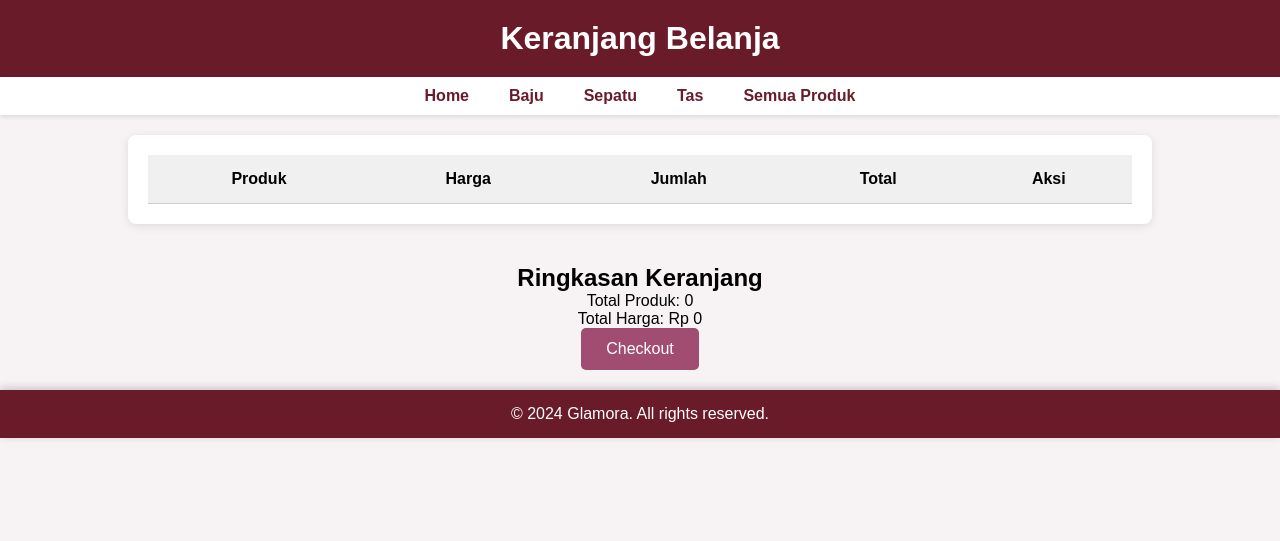
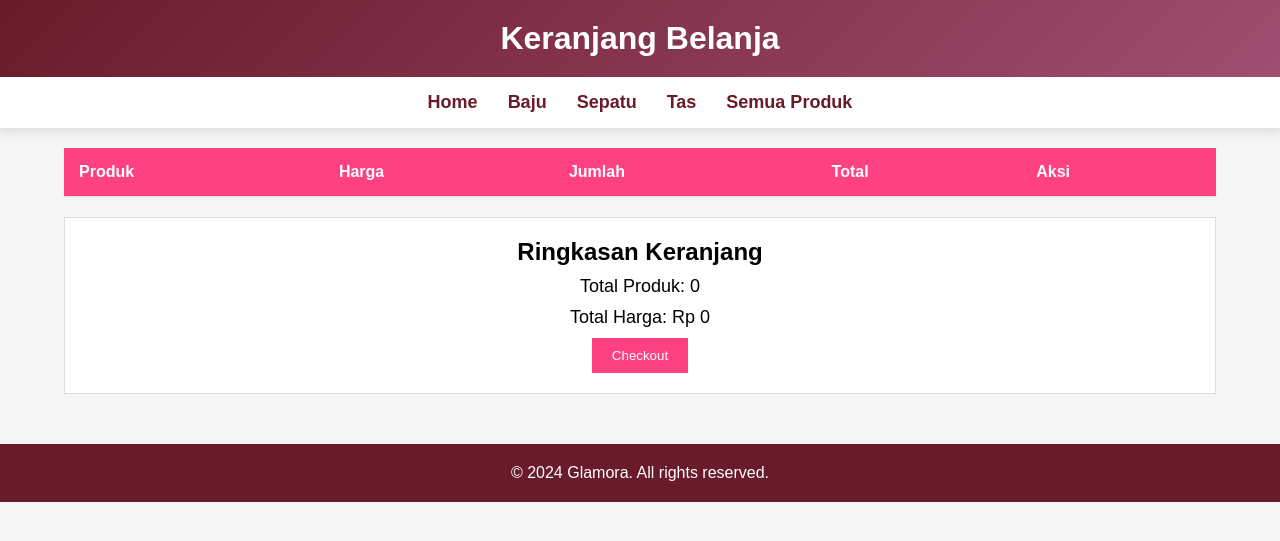
Before and after one commit to Project-akhir-BdgAICamp/FontendxBackend, a PHP site: page /shopping-cart.html in a window 1280 px wide. Shown: the top 541 px of the page. Run offline with PHP 8.4, Linux system fonts and the light colour scheme; lists and menus that the app fills with data are empty.

Commit message:
updatelagi

```diff
--- a/baju.html
+++ b/baju.html
@@ -24,7 +24,7 @@
   <section class="products">
     <!-- Produk Cowok -->
     <div class="product">
-      <img src="baju-cowok1.jpg" alt="Baju Cowok 1">
+      <img src="" alt="Baju Cowok 1">
       <h3>Kemeja Formal Cowok</h3>
       <p>Rp 250.000</p>
       <a href="detail-produk.html?produk=kemeja-formal-cowok" style="text-decoration: none;">
@@ -81,7 +81,7 @@
 
 
   <footer>
-    <p>&copy; 2024 Toko Online. All rights reserved.</p>
+    <p>&copy; 2024 Glamora. All rights reserved.</p>
   </footer>
 
 </body>
--- a/index.html
+++ b/index.html
@@ -29,11 +29,12 @@
   <div id="sideMenu" class="side-menu">
     <a href="#" class="close-btn" onclick="toggleMenu()">×</a>
     <a href="profil.html">Profil</a>
+    <a href="shopping-cart.html">Keranjang</a>
     <a href="index.html">Home</a>
     <a href="baju.html">Baju</a>
     <a href="sepatu.html">Sepatu</a>
     <a href="tas.html">Tas</a>
-    <a href="#">Semua Produk</a>
+    <a href="semuaproduk.html">Semua Produk</a>
   </div>
 
  <!-- Header dengan background gradient dan logo di atasnya -->
--- a/profil.html
+++ b/profil.html
@@ -25,7 +25,7 @@
       <h2>Informasi Akun</h2>
       <img src="https://via.placeholder.com/150" alt="Foto Profil" class="profile-pic">
       <p>Nama: <span id="userName">Fasya</span></p>
-      <p>Email: <span id="userEmail">fasy@example.com</span></p>
+      <p>Email: <span id="userEmail">fasya@example.com</span></p>
       <p>Nomor Telepon: <span id="userPhone">0812-3456-7890</span></p>
       <p>Alamat: <span id="userAddress">Jalan Contoh No. 123, Kota</span></p>
     </div>
--- a/shopping-cart.html
+++ b/shopping-cart.html
@@ -4,6 +4,7 @@
   <meta charset="UTF-8">
   <meta name="viewport" content="width=device-width, initial-scale=1.0">
   <link rel="stylesheet" href="styleshopping.css">
+  <link rel="stylesheet" href="styleindex.css">
   <title>Keranjang Belanja</title>
 </head>
 <body>
--- a/styleshopping.css
+++ b/styleshopping.css
@@ -1,146 +1,135 @@
-* {
+/* General Styles */
+body {
+    font-family: 'Arial', sans-serif;
     margin: 0;
     padding: 0;
-    box-sizing: border-box;
-}
-
-body {
-    font-family: 'Arial', sans-serif;
-    background-color: #f7f3f4;
-    display: flex;
-    flex-direction: column;
-    align-items: center;
+    background-color: #f9f9f9;
   }
 
   header {
-    width: 100%;
-    background-color: #6a1b29;
+    background-color: #ff4081;
+    padding: 20px;
+    text-align: center;
     color: white;
-    text-align: center;
-    padding: 20px 0;
-    box-shadow: 0 4px 8px rgba(0, 0, 0, 0.2);
   }
 
   nav {
-    width: 100%;
-    background-color: white;
+    text-align: center;
+    background-color: #333;
     padding: 10px 0;
-    display: flex;
-    justify-content: center;
-    box-shadow: 0 2px 4px rgba(0, 0, 0, 0.1);
-    position: sticky;
-    top: 0;
-    z-index: 1000;
   }
 
   nav a {
-    margin: 0 20px;
-    color: #6a1b29;
+    color: white;
+    margin: 0 15px;
     text-decoration: none;
-    font-weight: bold;
-    transition: color 0.3s ease;
+    font-size: 18px;
   }
 
   nav a:hover {
-    color: #a04d71;
+    color: #ff4081;
   }
 
+  /* Cart Table */
   .cart-container {
-    width: 80%;
+    width: 90%;
     margin: 20px auto;
-    display: flex;
-    justify-content: center;
-    flex-direction: column;
-    background-color: #ffffff;
-    border-radius: 8px;
-    box-shadow: 0 2px 10px rgba(0, 0, 0, 0.1);
-    padding: 20px;
   }
 
   .cart-table {
     width: 100%;
     border-collapse: collapse;
+    background-color: white;
   }
 
   .cart-table th,
   .cart-table td {
     padding: 15px;
-    border-bottom: 1px solid #ccc;
-    text-align: center;
+    text-align: left;
+    border-bottom: 1px solid #ddd;
   }
 
   .cart-table th {
-    background-color: #f0f0f0;
-    font-weight: bold;
+    background-color: #ff4081;
+    color: white;
   }
 
-.cart-table img {
-    width: 50px;
+  .cart-table td img {
+    width: 80px;
     height: auto;
     margin-right: 10px;
   }
 
-.product-image {
-    display: inline-block;
+  .cart-table td input {
+    width: 50px;
+    padding: 5px;
   }
 
+  .cart-table td button {
+    background-color: #ff4081;
+    color: white;
+    border: none;
+    padding: 5px 10px;
+    cursor: pointer;
+  }
+
+  .cart-table td button:hover {
+    background-color: #e6396a;
+  }
+
+  /* Cart Summary */
   .cart-summary {
+    width: 90%;
     margin: 20px auto;
     text-align: center;
+    background-color: white;
+    padding: 20px;
+    border: 1px solid #ddd;
+  }
+
+  .cart-summary h2 {
+    margin-top: 0;
+  }
+
+  .cart-summary p {
+    font-size: 18px;
+    margin: 10px 0;
   }
 
   .checkout-btn {
-    background-color: #a04d71;
+    background-color: #ff4081;
     color: white;
-    padding: 12px 25px;
+    padding: 10px 20px;
     border: none;
-    border-radius: 5px;
     cursor: pointer;
-    font-size: 1rem;
-    transition: background-color 0.3s ease, transform 0.3s ease;
   }
 
   .checkout-btn:hover {
-    background-color: #6a1b29;
-    transform: scale(1.05);
+    background-color: #e6396a;
   }
 
-.cart-table button {
-    background-color: #ff4d4d;
-    color: white;
-    border: none;
-    padding: 8px 12px;
-    border-radius: 5px;
-    cursor: pointer;
-    transition: background-color 0.3s ease, transform 0.3s ease;
+  /* Responsive Design */
+  @media (max-width: 768px) {
+    .cart-container,
+    .cart-summary {
+      width: 100%;
     }
 
-.cart-table button:hover {
-    background-color: #d12a2a;
-    transform: scale(1.05);
+    .cart-table th,
+    .cart-table td {
+      font-size: 14px;
+      padding: 10px;
     }
 
-.cart-table input[type="number"] {
+    .cart-table td img {
       width: 60px;
-    padding: 8px;
-    border: 1px solid #ccc;
-    border-radius: 5px;
-    text-align: center;
-    font-size: 1rem;
-    transition: border-color 0.3s ease, box-shadow 0.3s ease;
     }
 
-.cart-table input[type="number"]:focus {
-    border-color: #a04d71;
-    box-shadow: 0 0 5px rgba(160, 77, 113, 0.5);
+    .cart-summary p {
+      font-size: 16px;
     }
 
-footer {
-    width: 100%;
-    background-color: #6a1b29;
-    color: white;
-    text-align: center;
-    padding: 15px;
-    margin-top: auto;
-    box-shadow: 0 -2px 8px rgba(0, 0, 0, 0.2);
+    nav a {
+      font-size: 16px;
     }
+  }
```
Also changed, not shown: semuaproduk.css (+53 -18 lines), semuaproduk.js (+6 -8 lines). Lines whose indentation alone changed are shown as unchanged.
